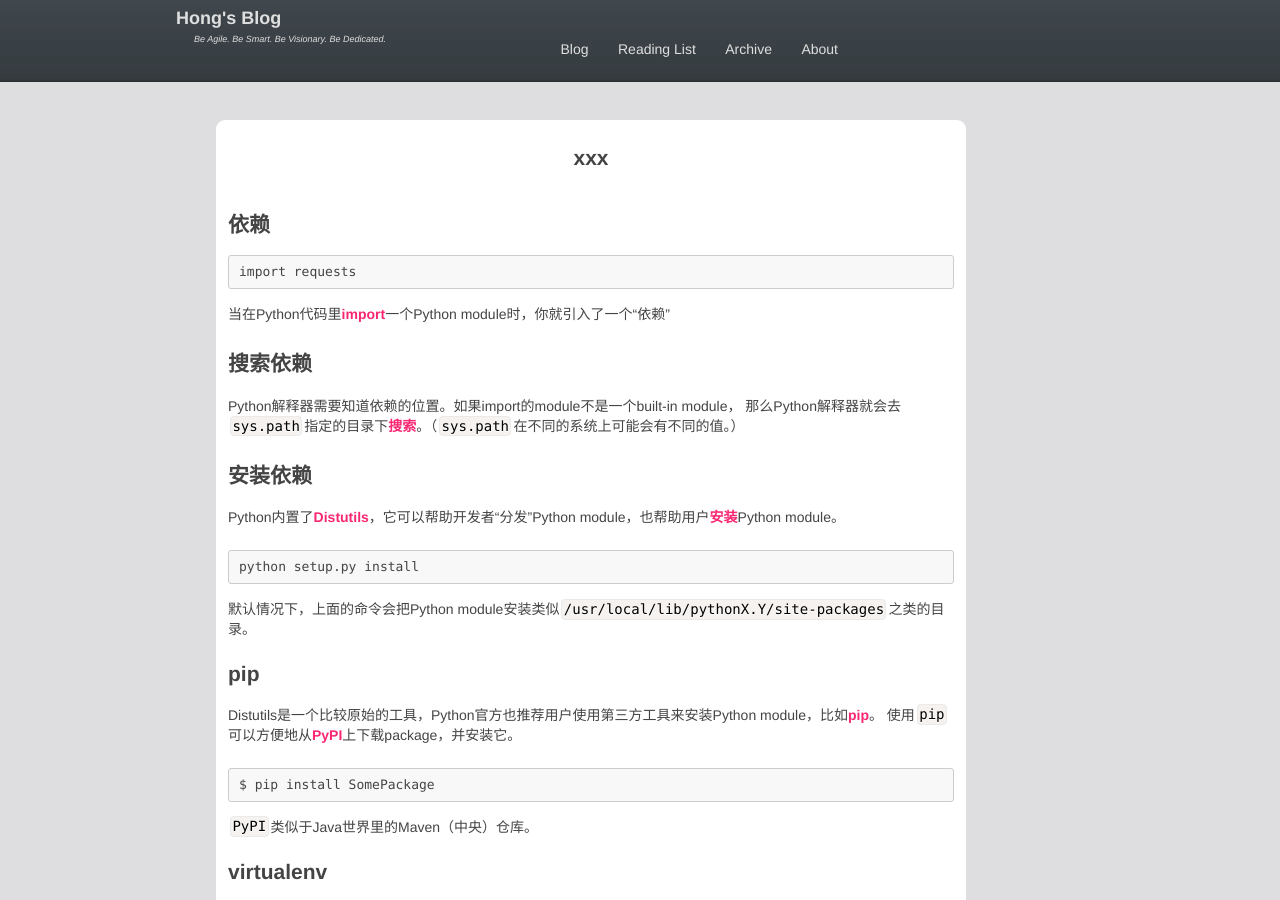
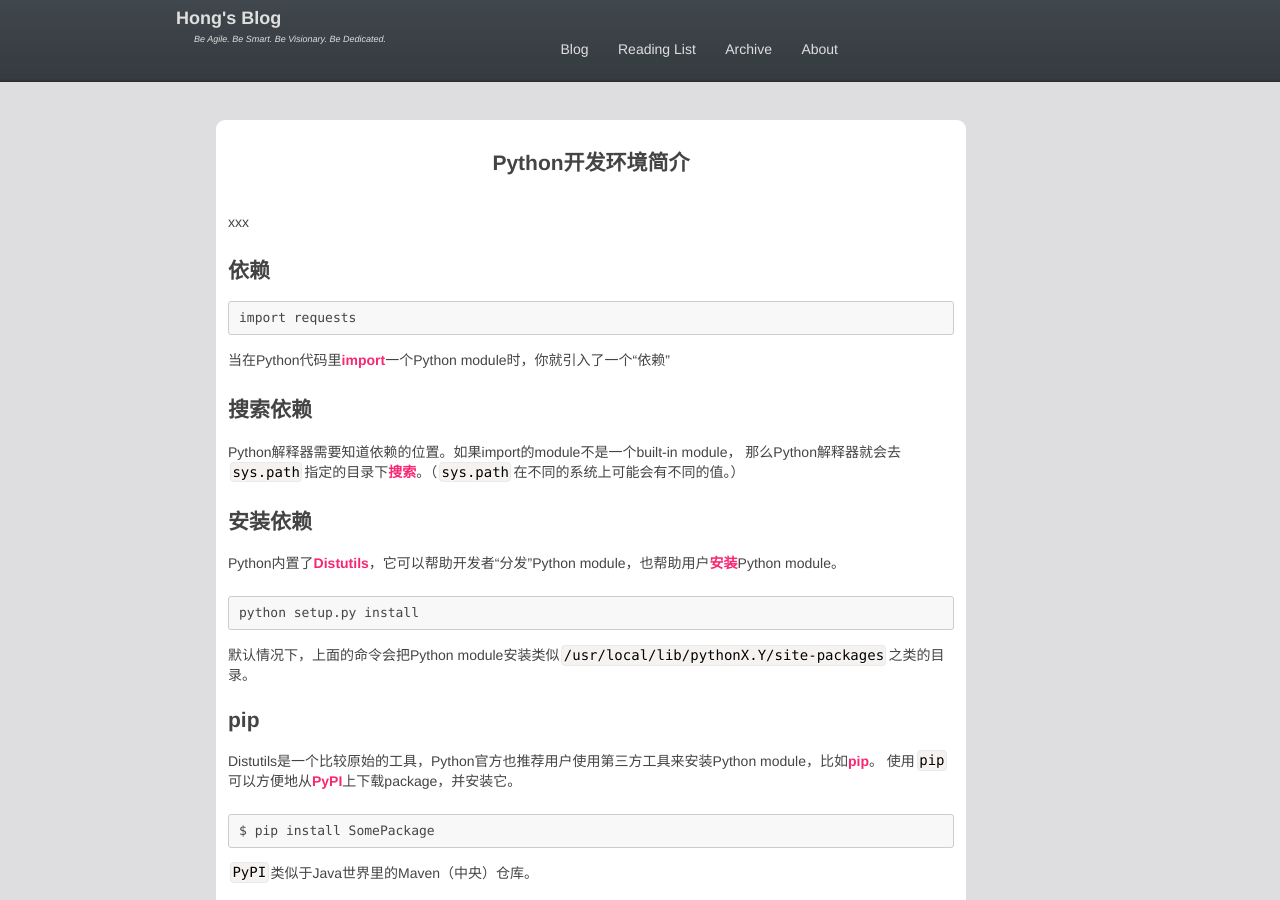
Before and after one commit to RockHong/rockhong.github.com, a Jekyll site: the page built from _posts/2016-04-20-build-a-python-dev-env.md, in a window 1280 px wide and 900 px high. Built offline with Jekyll 4.4.1, drawn with Linux system fonts in a browser that asks for light colours; comment, search, counter and statistics services are not loaded.

Commit message:
refine post

```diff
--- a/_posts/2016-04-20-build-a-python-dev-env.md
+++ b/_posts/2016-04-20-build-a-python-dev-env.md
@@ -2,7 +2,7 @@
 # MUST HAVE BEG
 layout: post
 disqus_identifier: 20160420-build-a-python-dev-env # DO NOT CHANGE THE VALUE ONCE SET
-title: xxx
+title: Python开发环境简介
 # MUST HAVE END
 
 is_short: true
```
Also changed, not shown: other parts of _posts/2016-04-20-build-a-python-dev-env.md (+2 -0 lines).
